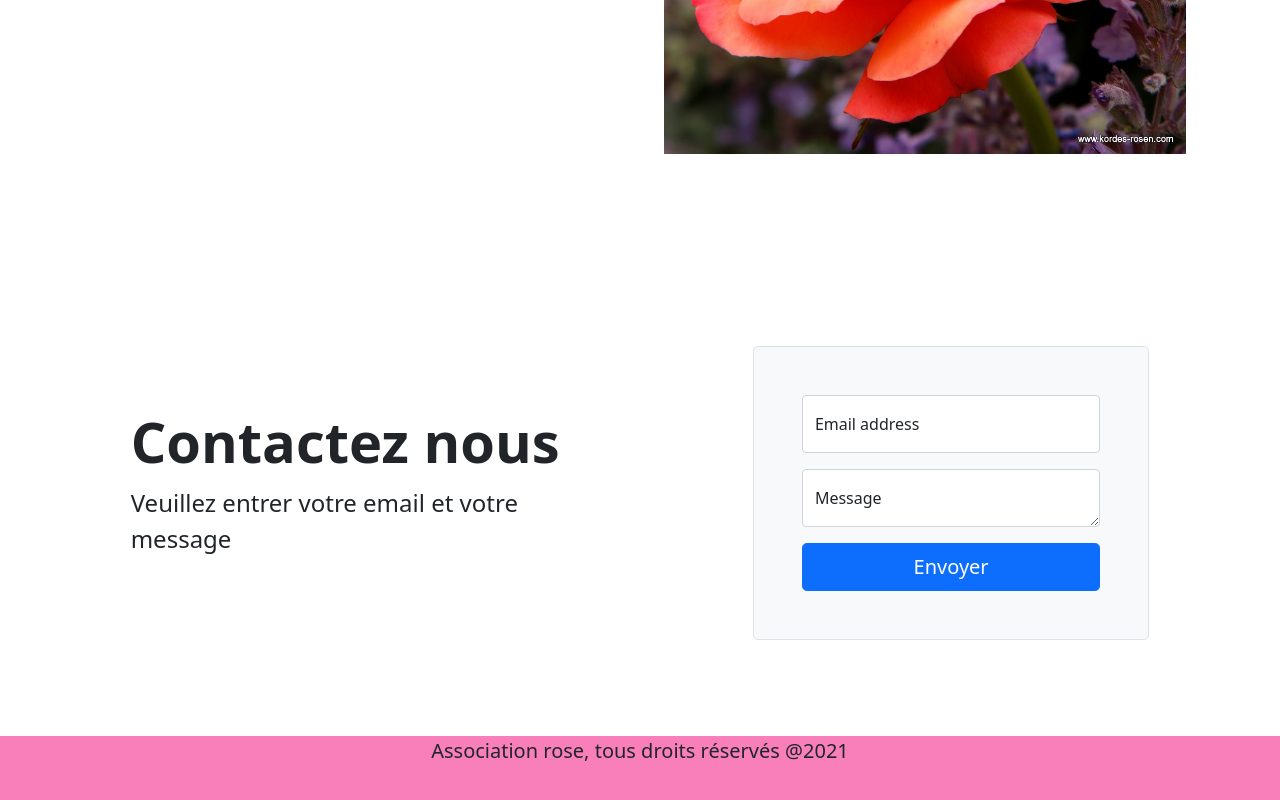
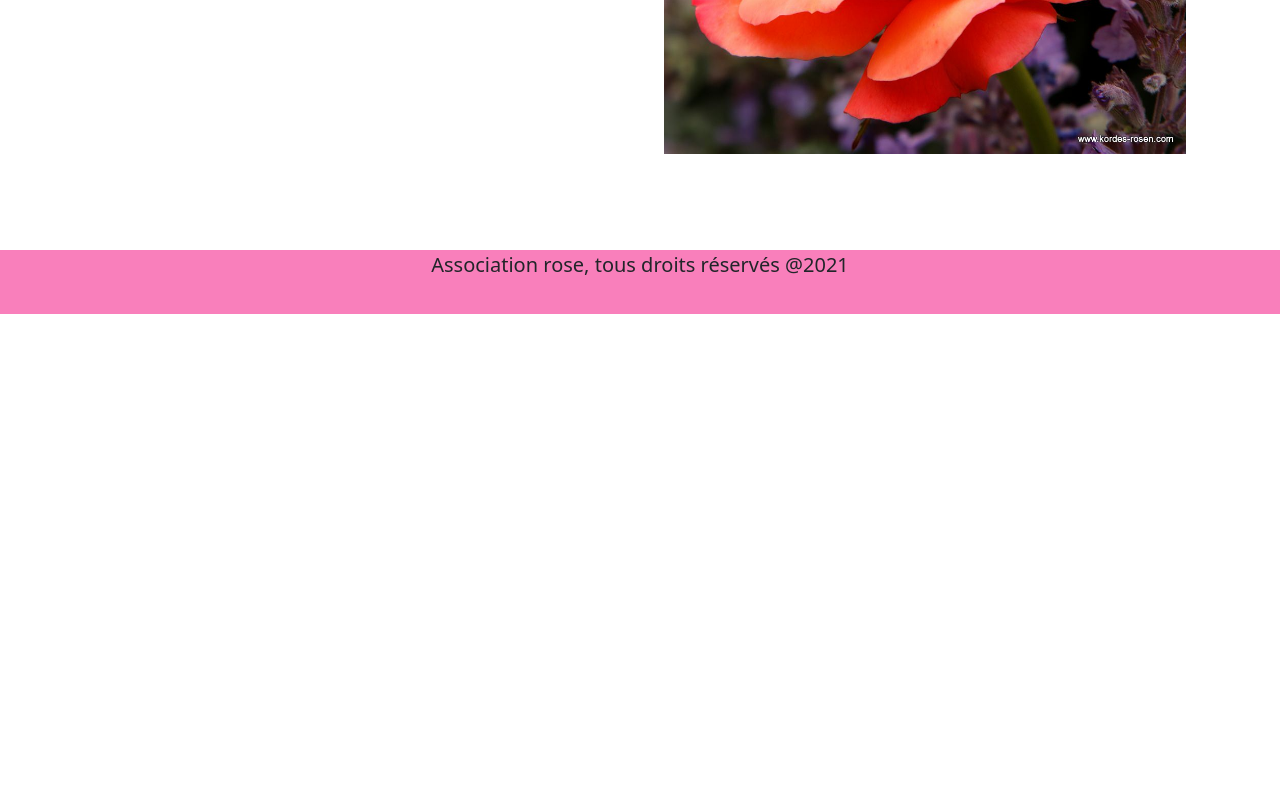
Before and after one commit to mohammedouazza/rose-app, a React (Create React App) app: page / in a window 1280 px wide. Shown: the part 1588-2388 px from the top of the page. After the commit the page ends 1902 px from the top, so only its background shows below. Built offline with nearby package versions, Linux system fonts and the light colour scheme.

Commit message:
add products + contact pages

```diff
--- a/src/components/pages/home/Home.jsx
+++ b/src/components/pages/home/Home.jsx
@@ -28,7 +28,6 @@ function Home() {
         link="Contactez nous"
         image={RoseOrangeImg}
       />
-      <LongCardForm />
     </>
   );
 }
```
